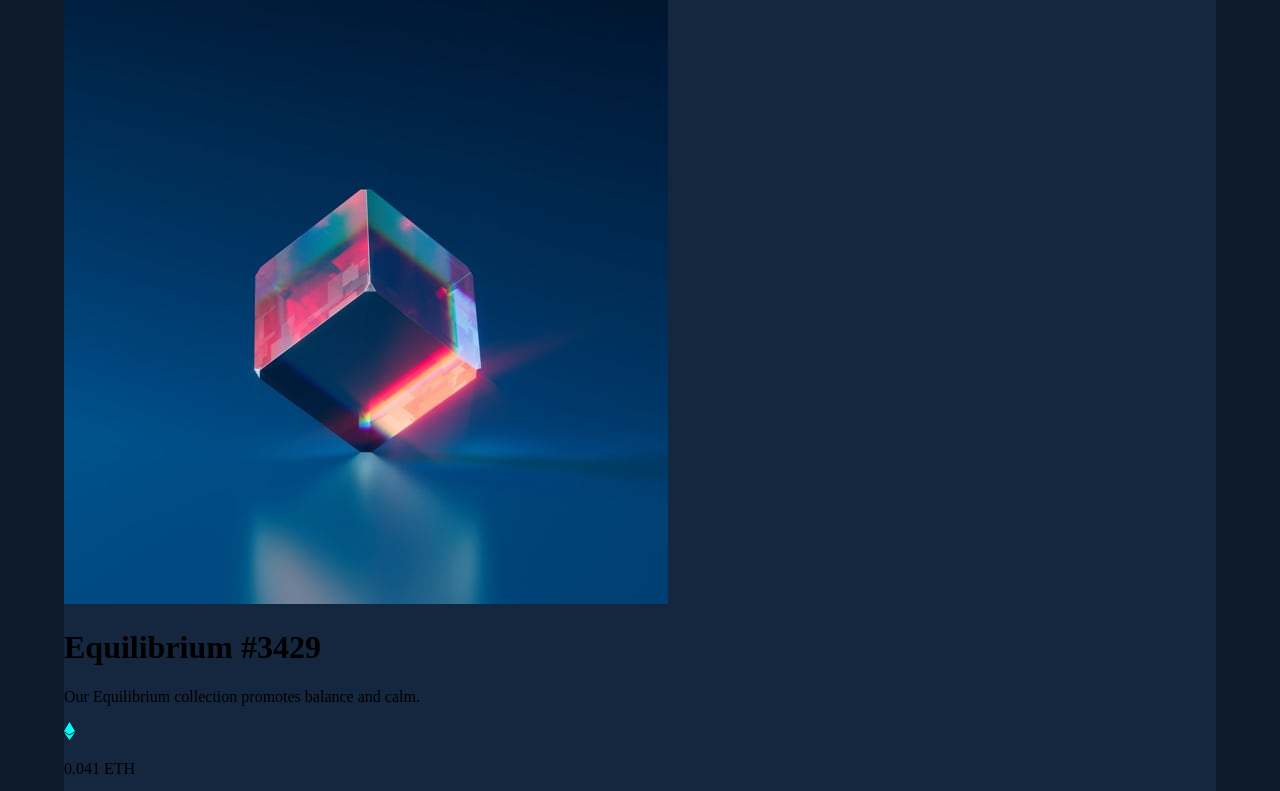
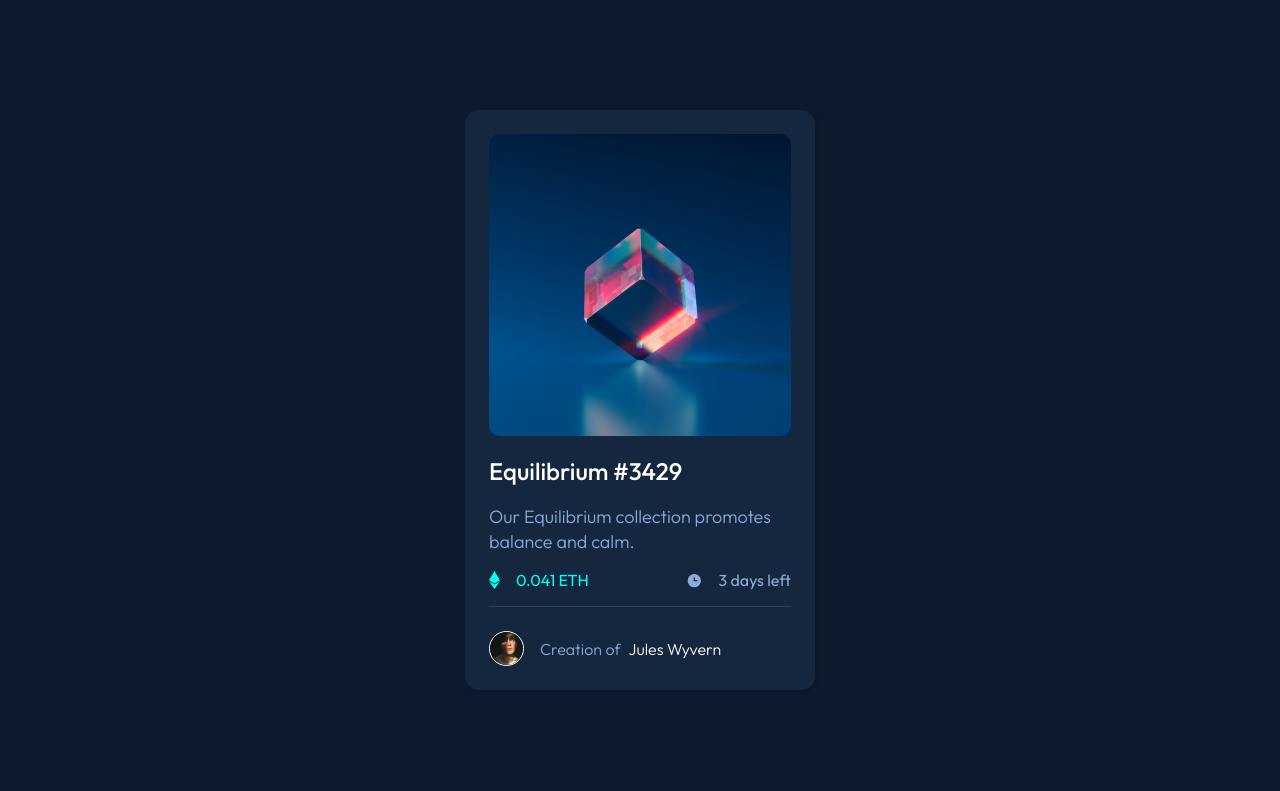
Before and after one commit to Turtlewords/nft_preview_card_component, a plain HTML site: page index.html in a window 1280 px wide. Shown: the top 791 px of the page. Drawn offline with Linux system fonts and the light colour scheme.

Commit message:
added js. first draft

```diff
--- a/index.html
+++ b/index.html
@@ -13,7 +13,13 @@
   <div class="container">
     <!-- Main -->
     <main class="main">
-      <img class="main-image" src="images/image-equilibrium.jpg" alt="a cube balanced on a flat surface">
+      <div class="hero">
+        <img class="hero__img" src="images/image-equilibrium.jpg" alt="a cube balanced on a flat surface">
+        <div class="hero__hidden-img">
+          <img class="hero__eye-img" src="images/icon-view.svg" alt="eye">
+        </div>
+
+      </div>
       <div class="content">
         <h1 class="content__title">Equilibrium #3429</h1>
         <p class="content__sub-title">Our Equilibrium collection promotes balance and calm.</p>
@@ -32,9 +38,9 @@
     <!-- Footer -->
     <footer class="footer">
       <img class="footer__img" src="images/image-avatar.png" alt="user avatar">
-      <span class="footer__copy--blue">Creation of </span><span class="footer__copy--white">Jules Wyvern</span>
+      <span class="footer__copy"><span class="footer__copy--blue">Creation of </span><span class="footer__copy--white">Jules Wyvern</span></span>
     </footer>
   </div>
-
+  <script src="index.js"></script>
 </body>
 </html>
--- /dev/null
+++ b/index.js
@@ -0,0 +1,23 @@
+// Elements
+const container = document.querySelector(".container");
+const hero = document.querySelector(".hero");
+const heroImg = document.querySelector(".hero__img");
+const heroHiddenImg = document.querySelector(".hero__hidden-img");
+const contentTitle = document.querySelector(".content__title");
+const contentSubtitle = document.querySelector(".footer__copy--white");
+
+// Event Listeners
+
+hero.addEventListener("mouseover", () => {
+    container.style.marginBottom = "4rem";
+    heroHiddenImg.style.display = "block";
+    contentTitle.style.color = "#00FFF8";
+    contentSubtitle.style.color = "#00FFF8";
+})
+
+hero.addEventListener("mouseout", () => {
+    container.style.marginBottom = "0";
+    heroHiddenImg.style.display = "none";
+    contentTitle.style.color = "#FFFFFF";
+    contentSubtitle.style.color = "#8BACD9";
+})
--- a/styles.css
+++ b/styles.css
@@ -22,17 +22,102 @@
 }
 
 body {
+    font-family: "Outfit", "Helvetica", sans-serif;
     margin: 0;
+    min-height: 100vh;
     display: flex;
     justify-content: center;
+    align-items: center;
     background-color: var(--blue-950);
 }
 
 .container {
     width: 90%;
+    max-width: 350px;
     background-color: var(--blue-900);
+    border-radius: 14px;
+    padding: 1.5rem;
+    box-shadow: rgba(0, 0, 0, 0.15) 1.95px 1.95px 2.6px;
 }
 
+.main {
+
+    border-bottom: 1px solid var(--blue-800);
+}
+
+.content__stats {
+    display: flex;
+    justify-content: space-between;
+}
+
+.stats-price, .stats-time {
+    display: flex;
+    align-items: center;
+    gap: 1rem;
+}
+
+.hero {
+    position: relative;
+}
+
+.hero:hover {
+    cursor: pointer;
+}
+
+.hero__hidden-img {
+    position: absolute;
+    background-color: rgba(0, 255, 248, 0.5);
+    inset: 0;
+    display: none;
+    border-radius: 10px;
+}
+
+.footer {
+    display: flex;
+    align-items: center;
+    gap: 1rem;
+    padding: 1.5rem 0 0;
+}
+
+.footer__copy {
+    display: flex;
+    gap: .5rem;
+    margin: 0;
+}
+
+/* Typography */
+
+.content__title {
+    color: white;
+    font-size: 1.5rem;
+    font-weight: 500;
+}
+
+.content__sub-title {
+    color: var(--blue-500);
+    line-height: 1.4;
+    font-size: 1.125rem;
+    font-weight: 300;
+    margin-bottom: 0;
+}
+
+.stats-price {
+    color: var(--cyan-400);
+}
+
+.stats-time {
+    color: var(--blue-500);
+}
+
+.footer__copy--blue {
+    color: var(--blue-500);
+    font-weight: 300;
+}
+
+.footer__copy--white {
+    color: var(--white);
+    font-weight: 300;
+}
 
 /* Images */
 
@@ -40,6 +125,19 @@ img {
     max-width: 100%;
 }
 
-.main__img {
+.hero__img {
     border-radius: 10px;
 }
+
+.hero__eye-img {
+    position: absolute;
+    inset: 0;
+    margin: auto;
+
+}
+
+.footer__img {
+    width: 35px;
+    border-radius: 100px;
+    border: 1px solid var(--white);
+}
```
